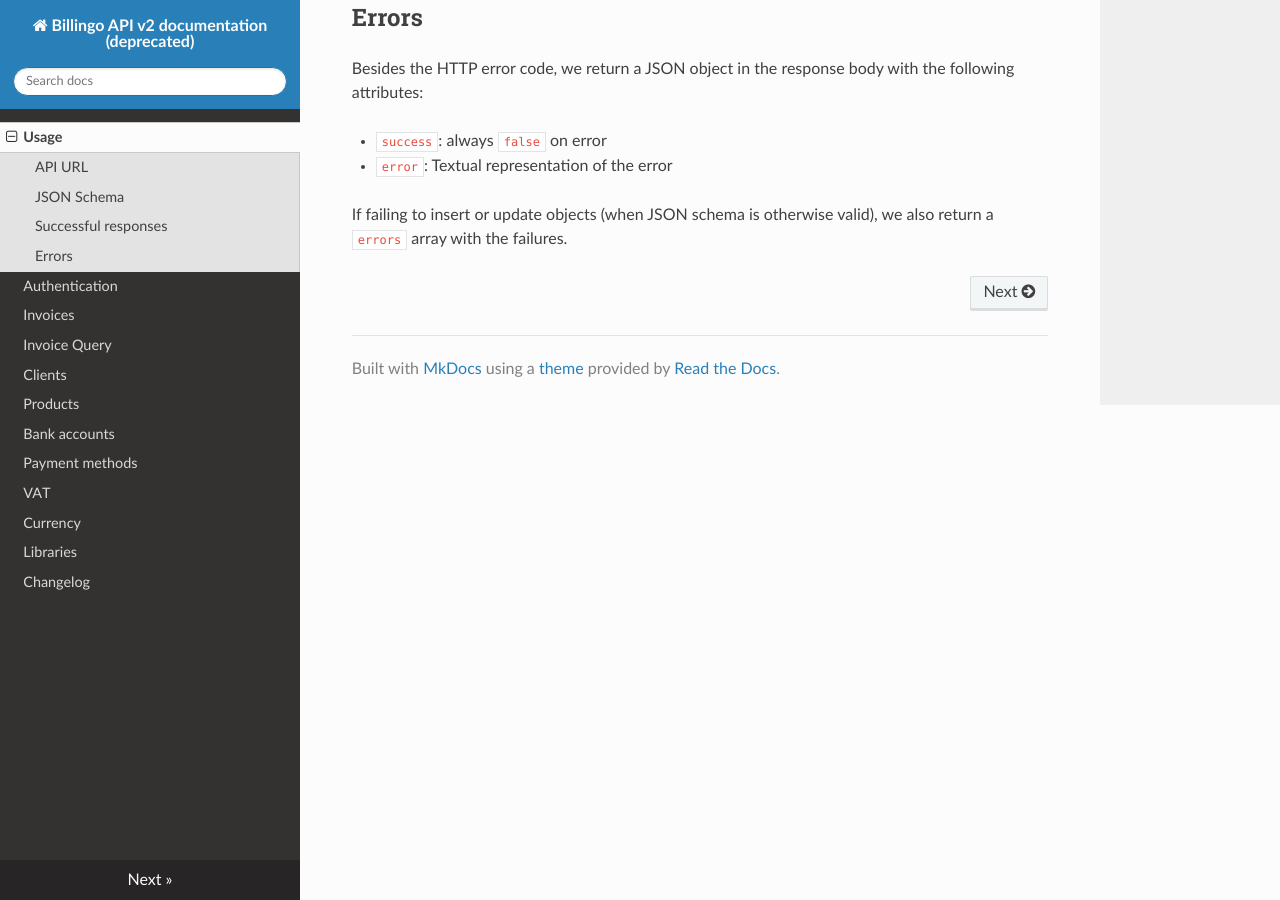
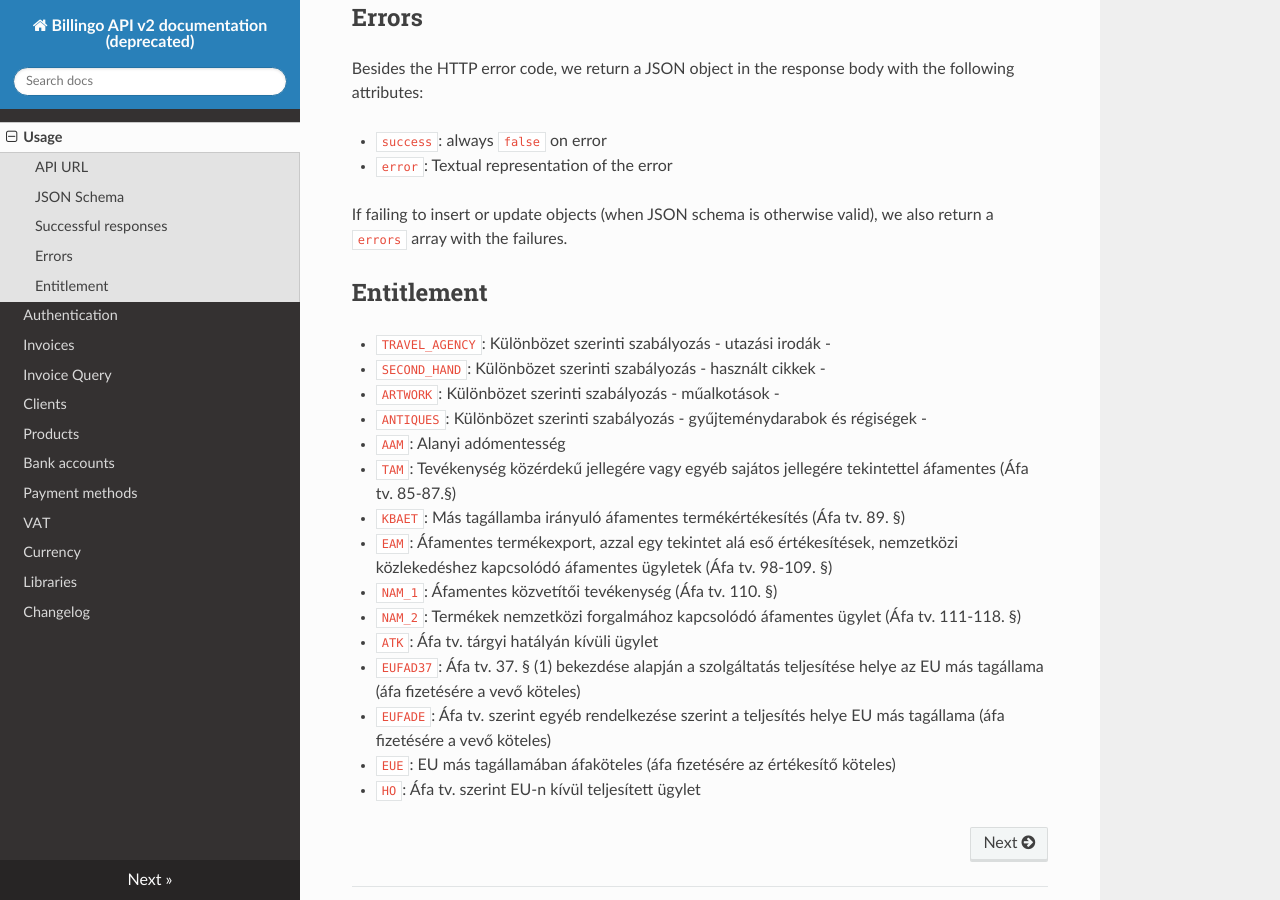
Before and after one commit to octonull/Billingo-API-docs, an MkDocs documentation site: the page built from docs/index.md, in a window 1280 px wide and 900 px high, scrolled down 862 px. Built offline with MkDocs 1.6.1, drawn with Linux system fonts in a browser that asks for light colours; nearby versions of some CDN libraries; old or Windows-style settings are respelled for this version of MkDocs.

Commit message:
add entitlement

```diff
--- a/docs/index.md
+++ b/docs/index.md
@@ -43,3 +43,21 @@ following attributes:
 
 If failing to insert or update objects (when JSON schema is otherwise valid), we
 also return a `errors` array with the failures.
+
+## Entitlement
+
+- `TRAVEL_AGENCY`: Különbözet szerinti szabályozás - utazási irodák -
+- `SECOND_HAND`: Különbözet szerinti szabályozás - használt cikkek -
+- `ARTWORK`: Különbözet szerinti szabályozás - műalkotások -
+- `ANTIQUES`: Különbözet szerinti szabályozás - gyűjteménydarabok és régiségek -
+- `AAM`: Alanyi adómentesség
+- `TAM`: Tevékenység közérdekű jellegére vagy egyéb sajátos jellegére tekintettel áfamentes (Áfa tv. 85-87.§)
+- `KBAET`: Más tagállamba irányuló áfamentes termékértékesítés (Áfa tv. 89. §)
+- `EAM`: Áfamentes termékexport, azzal egy tekintet alá eső értékesítések, nemzetközi közlekedéshez kapcsolódó áfamentes ügyletek (Áfa tv. 98-109. §)
+- `NAM_1`: Áfamentes közvetítői tevékenység (Áfa tv. 110. §)
+- `NAM_2`: Termékek nemzetközi forgalmához kapcsolódó áfamentes ügylet (Áfa tv. 111-118. §)
+- `ATK`: Áfa tv. tárgyi hatályán kívüli ügylet
+- `EUFAD37`: Áfa tv. 37. § (1) bekezdése alapján a szolgáltatás teljesítése helye az EU más tagállama (áfa fizetésére a vevő köteles)
+- `EUFADE`: Áfa tv. szerint egyéb rendelkezése szerint a teljesítés helye EU más tagállama (áfa fizetésére a vevő köteles)
+- `EUE`: EU más tagállamában áfaköteles (áfa fizetésére az értékesítő köteles)
+- `HO`: Áfa tv. szerint EU-n kívül teljesített ügylet
--- a/docs/invoices.md
+++ b/docs/invoices.md
@@ -52,7 +52,8 @@ JSON schemas:
                   "qty":"1.000",
                   "unit":"db",
                   "vat_id":"1",
-                  "item_comment":""
+                  "item_comment":"",
+                  "entitlement": null
                }
             ],
             "client":{
@@ -123,7 +124,8 @@ JSON schemas:
             "qty": 1,
             "net_unit_price": 3500,
             "unit": "pc",
-	        "item_comment": "Item comment"
+            "item_comment": "Item comment",
+            "entitlement": null
         },
         {
             "product_uid": 1206264827,
```
Also changed, not shown: docs/products.md (+7 -3 lines).
